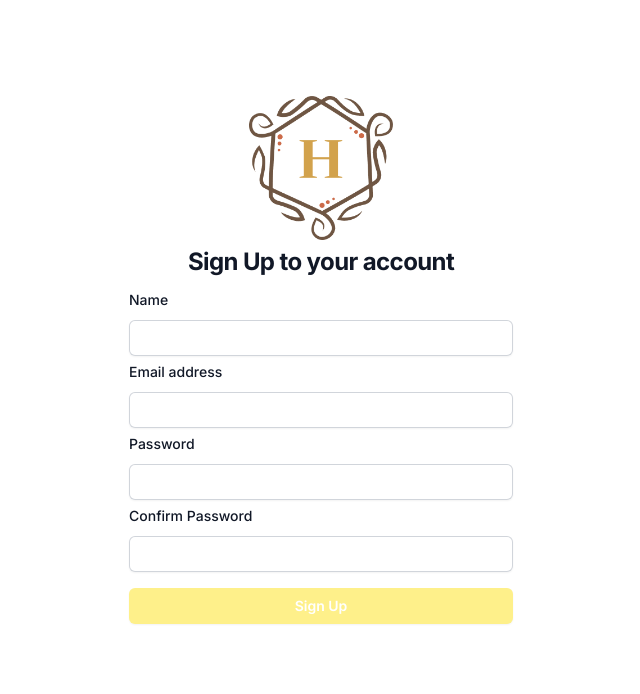
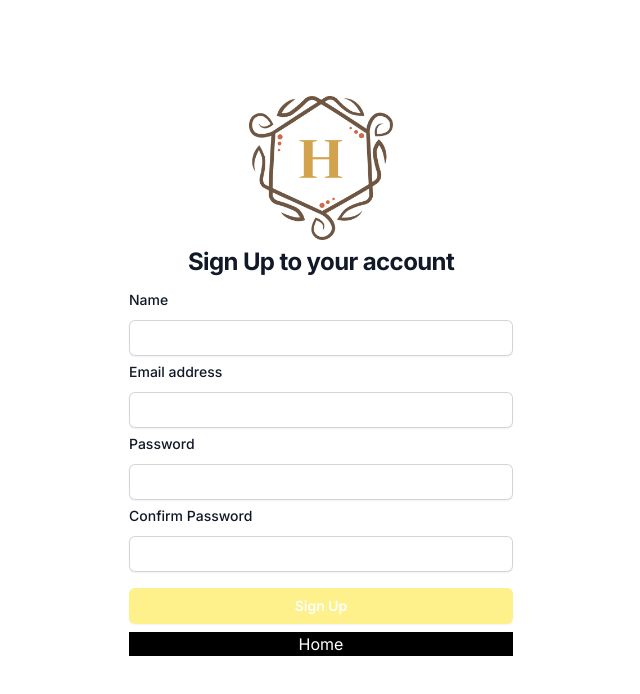
Before and after one commit to harsh999111/Heritage-1, a Next.js app: page /signup in a window 1280 px wide. Shown: the top 694 px of the page, without its empty margins (319-959 px from the left). Built offline with nearby package versions, Linux system fonts and the light colour scheme.

Commit message:
home page direct

```diff
--- a/src/components/Signup/signup.js
+++ b/src/components/Signup/signup.js
@@ -5,6 +5,7 @@ import { useForm } from 'react-hook-form';
 import { useRouter } from 'next/navigation';
 import Image from 'next/image';
 import Layer from '../../../public/icons/Layer_1.png'
+import Link from 'next/link';
 
 // Define the Signup component
 export default function Signup() {
@@ -187,6 +188,10 @@ export default function Signup() {
               >
                 Sign Up
               </button>
+        <div className="pt-2">
+
+        <Link href="/home" className='bg-black text-white flex justify-center '>Home</Link>
+        </div>
             </div>
 
             {/* Error messages */}
```
